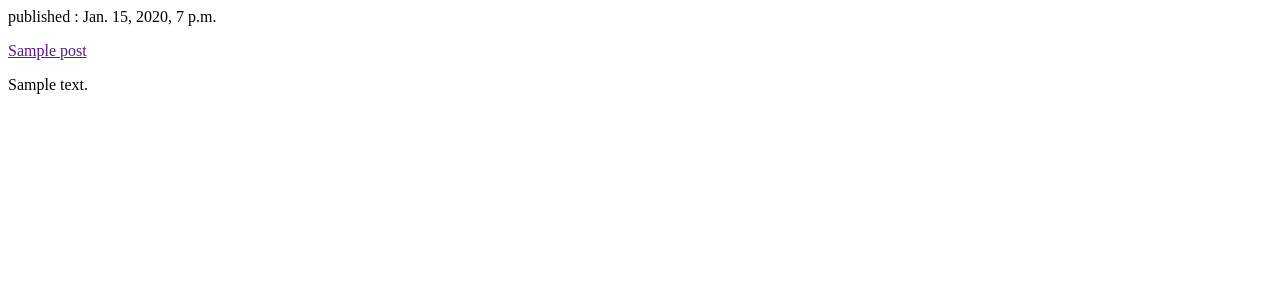
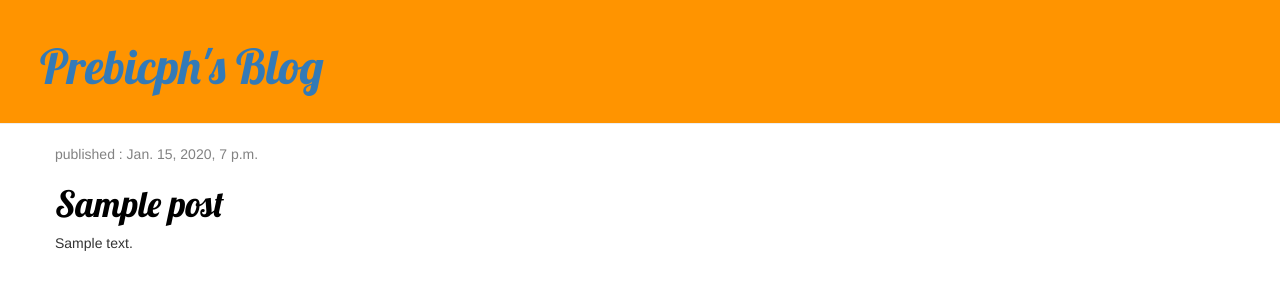
Before and after one commit to prebicph/my-first-blog, a Django app: template blog/templates/blog/post_list.html in a window 1280 px wide. Shown: the top 300 px of the page. Run offline with Django 3.2, Linux system fonts and the light colour scheme; the template is opened without the code that fills it: values that come from a table or form of the project are taken from there, others are empty; tables that the repository leaves empty hold one stand-in row (values such as "Sample post"); some libraries are stand-ins or nearby versions.

Commit message:
Added view template for detailed blog post as well as CSS

```diff
--- /dev/null
+++ b/blog/static/css/blog.css
@@ -0,0 +1,43 @@
+
+.page-header {
+  background-color: #ff9400;
+  margin-top: 0;
+  padding: 20px 20px 20px 40px;
+}
+
+.page-header h1, .page-header h1 a, .page-header h1 a:visited, .page-header h1 a:active {
+  coler: #ffffff;
+  font-size: 36pt;
+  text-decoration: none;
+}
+
+.content {
+  margin-left: 40px;
+}
+
+h1, h2, h3, h4 {
+  font-family: 'Lobster', cursive;
+}
+
+.date {
+  color: #828282;
+}
+
+.save {
+  float: right;
+}
+
+.top-menu, .top-menu:hover, .top-menu:visited {
+  color: #ffffff;
+  float: right;
+  font-size: 26pt;
+  margin-right: 20px;
+}
+
+.post {
+  margin-bottom: 70px;
+}
+
+.post h1 a, .post h1 a:visited {
+  color: #000000;
+}
--- /dev/null
+++ b/blog/templates/blog/base.html
@@ -0,0 +1,23 @@
+{% load staticfiles %}
+<html>
+  <head>
+    <link rel="stylesheet" href="//fonts.googleapis.com/css?family=Lobster&subset=latin,latin-ext" type="text/css">
+    <link rel="stylesheet" href="//maxcdn.bootstrapcdn.com/bootstrap/3.2.0/css/bootstrap.min.css">
+    <link rel="stylesheet" href="//maxcdn.bootstrapcdn.com/bootstrap/3.2.0/css/bootstrap-theme.min.css">
+    <link rel="stylesheet" href="{% static 'css/blog.css' %}">
+    <title>Prebicph's blog</title>
+  <body>
+    <div class="page-header">
+      <h1><a href="/">Prebicph's Blog</a></h1>
+    </div>
+    <div class="content container">
+      <div class="row">
+        <div class="col-md-8">
+          {% block content %}
+          {% endblock %}
+        </div>
+      </div>
+    </div>
+  </div>
+  </body>
+</html>
--- a/blog/templates/blog/post_list.html
+++ b/blog/templates/blog/post_list.html
@@ -1,13 +1,12 @@
-<html>
-  <head>
-    <title>Prebicph's blog</title>
-  <body>
+{% extends 'blog/base.html' %}
+{% block content %}
 {% for post in posts %}
-<div>
-  <p>published : {{post.published_date }} </p>
-  <p><a href="">{{post.title}}</a></p>
-  <p>{{ post.text|linebreaksbr }}
+<div class="post">
+  <div class="date">
+    published : {{post.published_date }}
+  </div>
+  <h1><a href="{% url 'post_detail' pk=post.pk %}">{{post.title}}</a></h1>
+  <p>{{ post.text|linebreaksbr }}</p>
 </div>
 {% endfor %}
-  </body>
-</html>
+{% endblock content %}
--- a/blog/urls.py
+++ b/blog/urls.py
@@ -3,4 +3,5 @@ from . import views
 
 urlpatterns = [
     url(r'^$', views.post_list, name='post_list'),
+    url(r'^post/(?P<pk>[0-9]+)/$', views.post_detail, name='post_detail'),
 ]
--- a/blog/views.py
+++ b/blog/views.py
@@ -1,4 +1,4 @@
-from django.shortcuts import render
+from django.shortcuts import render, get_object_or_404
 from django.utils import timezone
 from .models import Post
 
@@ -7,3 +7,7 @@ from .models import Post
 def post_list(request):
     posts = Post.objects.filter(published_date__lte=timezone.now()).order_by('published_date')
     return render(request, 'blog/post_list.html', {'posts':posts})
+
+def post_detail(request, pk):
+    post = get_object_or_404(Post, pk=pk)
+    return render(request, 'blog/post_detail.html', {'post': post})
```
Also changed, not shown: blog/templates/blog/post_detail.html (added, +13 -0 lines).
